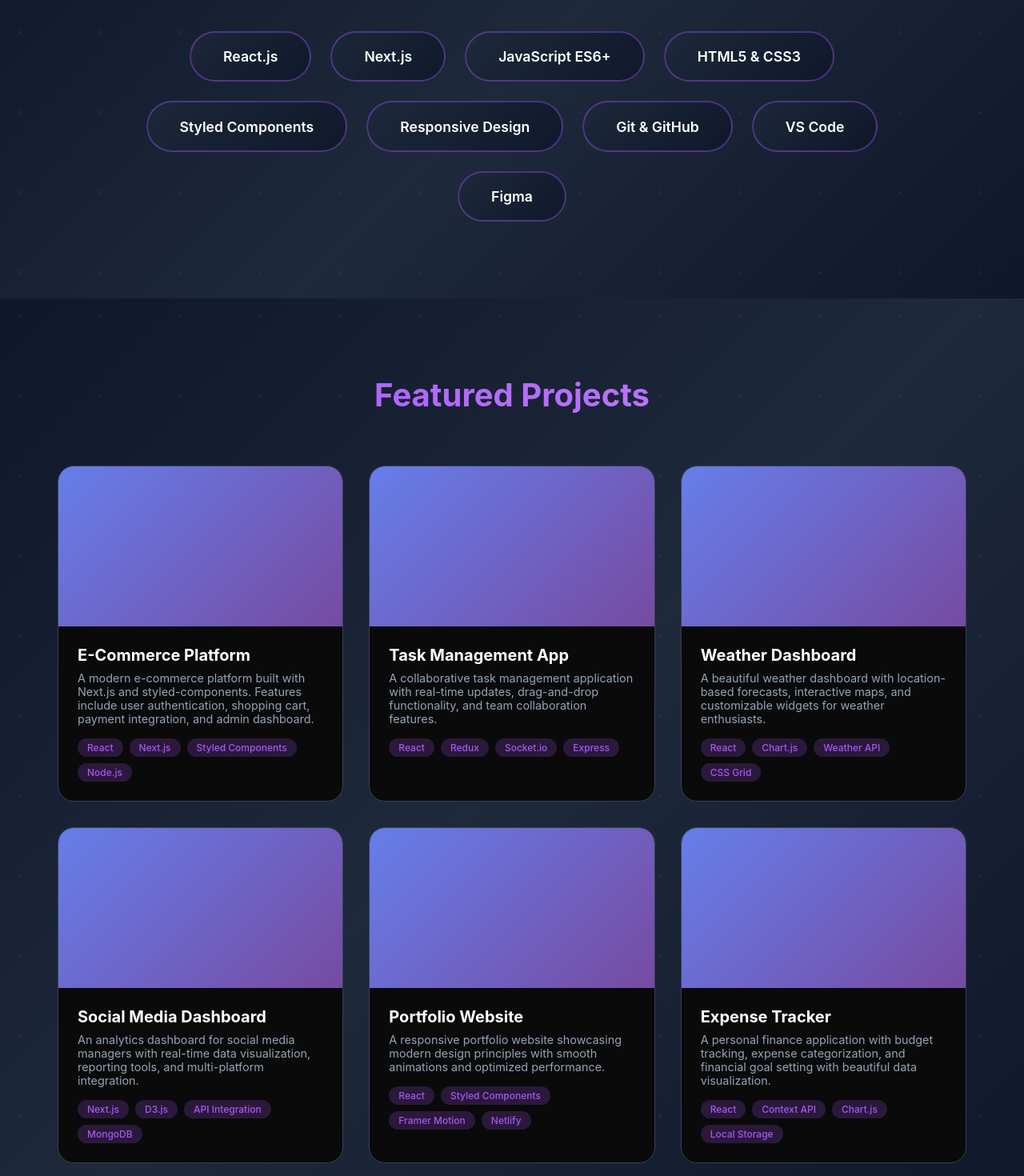
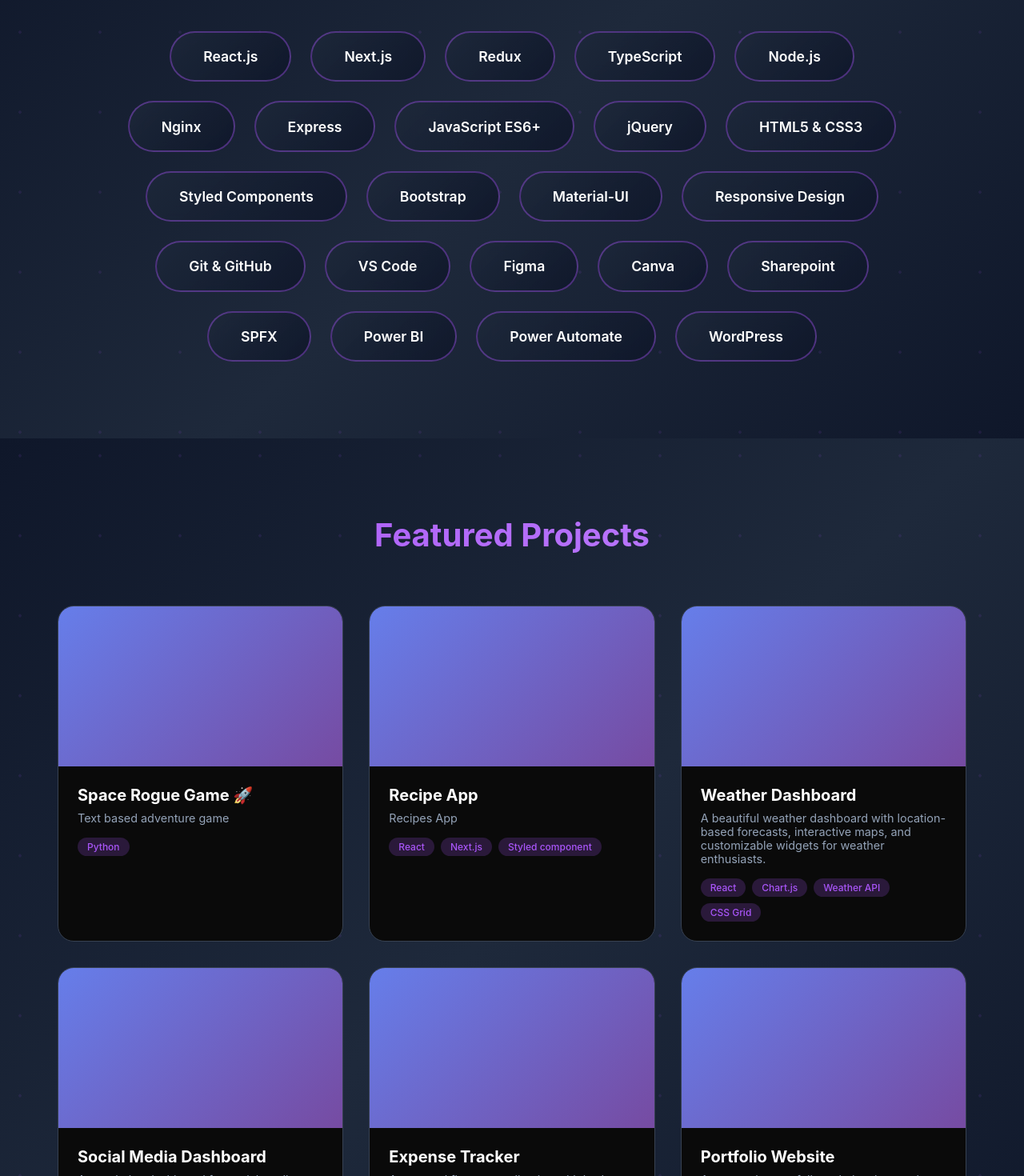
Before and after one commit to kitxomka/AS-portfolio, a Next.js app: page / in a window 1280 px wide. Shown: the part 1060-2530 px from the top of the page at 80% size. Built offline with nearby package versions, Linux system fonts and the light colour scheme.

Commit message:
add some skills and some projects

```diff
--- a/package.json
+++ b/package.json
@@ -9,6 +9,7 @@
     "lint": "next lint"
   },
   "dependencies": {
+    "@babel/runtime": "^7.27.3",
     "@fortawesome/fontawesome-free": "^6.7.2",
     "@radix-ui/react-dialog": "^1.1.14",
     "@tanstack/react-query": "^5.76.2",
--- a/src/data/portfolioData.js
+++ b/src/data/portfolioData.js
@@ -13,40 +13,51 @@
     "skills": [
         "React.js",
         "Next.js",
+        "Redux",
+        "TypeScript",
+        "Node.js",
+        "Nginx",
+        "Express",
         "JavaScript ES6+",
+        "jQuery",
         "HTML5 & CSS3",
         "Styled Components",
+        "Bootstrap",
+        "Material-UI",
         "Responsive Design",
         "Git & GitHub",
         "VS Code",
-        "Figma"
+        "Figma",
+        "Canva",
+        "Sharepoint",
+        "SPFX",
+        "Power BI",
+        "Power Automate",
+        "WordPress"
     ],
     "projects": [
         {
             "id": 1,
-            "title": "E-Commerce Platform",
-            "description": "A modern e-commerce platform built with Next.js and styled-components. Features include user authentication, shopping cart, payment integration, and admin dashboard.",
+            "title": "Space Rogue Game 🚀",
+            "description": "Text based adventure game",
+            "technologies": [
+                "Python",
+            ],
+            "demoUrl": "https://demo-ecommerce.example.com",
+            "githubUrl": "https://github.com/kitxomka/python-space-rogue"
+        },
+        {
+            "id": 2,
+            "title": "Recipe App",
+            "description": "Recipes App",
             "technologies": [
                 "React",
                 "Next.js",
-                "Styled Components",
-                "Node.js"
-            ],
-            "demoUrl": "https://demo-ecommerce.example.com",
-            "githubUrl": "https://github.com/sarahchen/ecommerce-platform"
-        },
-        {
-            "id": 2,
-            "title": "Task Management App",
-            "description": "A collaborative task management application with real-time updates, drag-and-drop functionality, and team collaboration features.",
-            "technologies": [
-                "React",
-                "Redux",
-                "Socket.io",
-                "Express"
+                "Styled component"
+
             ],
             "demoUrl": "https://demo-taskmanager.example.com",
-            "githubUrl": "https://github.com/sarahchen/task-manager"
+            "githubUrl": "https://github.com/kitxomka/recipe-app"
         },
         {
             "id": 3,
@@ -76,19 +87,6 @@
         },
         {
             "id": 5,
-            "title": "Portfolio Website",
-            "description": "A responsive portfolio website showcasing modern design principles with smooth animations and optimized performance.",
-            "technologies": [
-                "React",
-                "Styled Components",
-                "Framer Motion",
-                "Netlify"
-            ],
-            "demoUrl": "https://demo-portfolio.example.com",
-            "githubUrl": "https://github.com/sarahchen/portfolio"
-        },
-        {
-            "id": 6,
             "title": "Expense Tracker",
             "description": "A personal finance application with budget tracking, expense categorization, and financial goal setting with beautiful data visualization.",
             "technologies": [
@@ -99,6 +97,18 @@
             ],
             "demoUrl": "https://demo-expenses.example.com",
             "githubUrl": "https://github.com/sarahchen/expense-tracker"
-        }
+        },
+        {
+            "id": 6,
+            "title": "Portfolio Website",
+            "description": "A responsive portfolio website showcasing modern design principles with smooth animations and optimized performance.",
+            "technologies": [
+                "React",
+                "Next.js",
+                "Styled Components",
+            ],
+            "demoUrl": "https://demo-portfolio.example.com",
+            "githubUrl": "https://github.com/kitxomka/portfolio_next_styled"
+        },
     ]
 }
```
Also changed, not shown: 1 other file (tests, documents, lock files or other folders).
